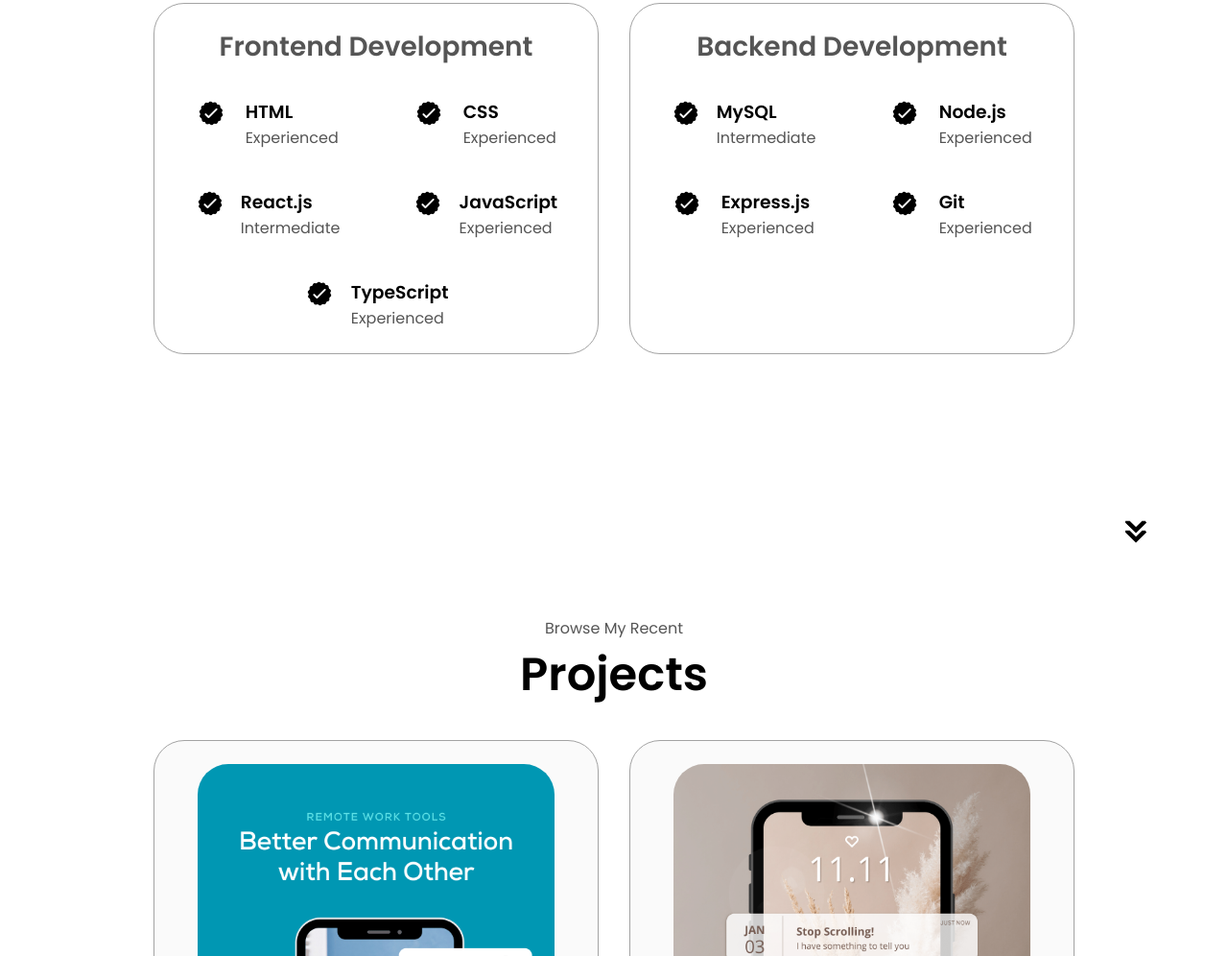
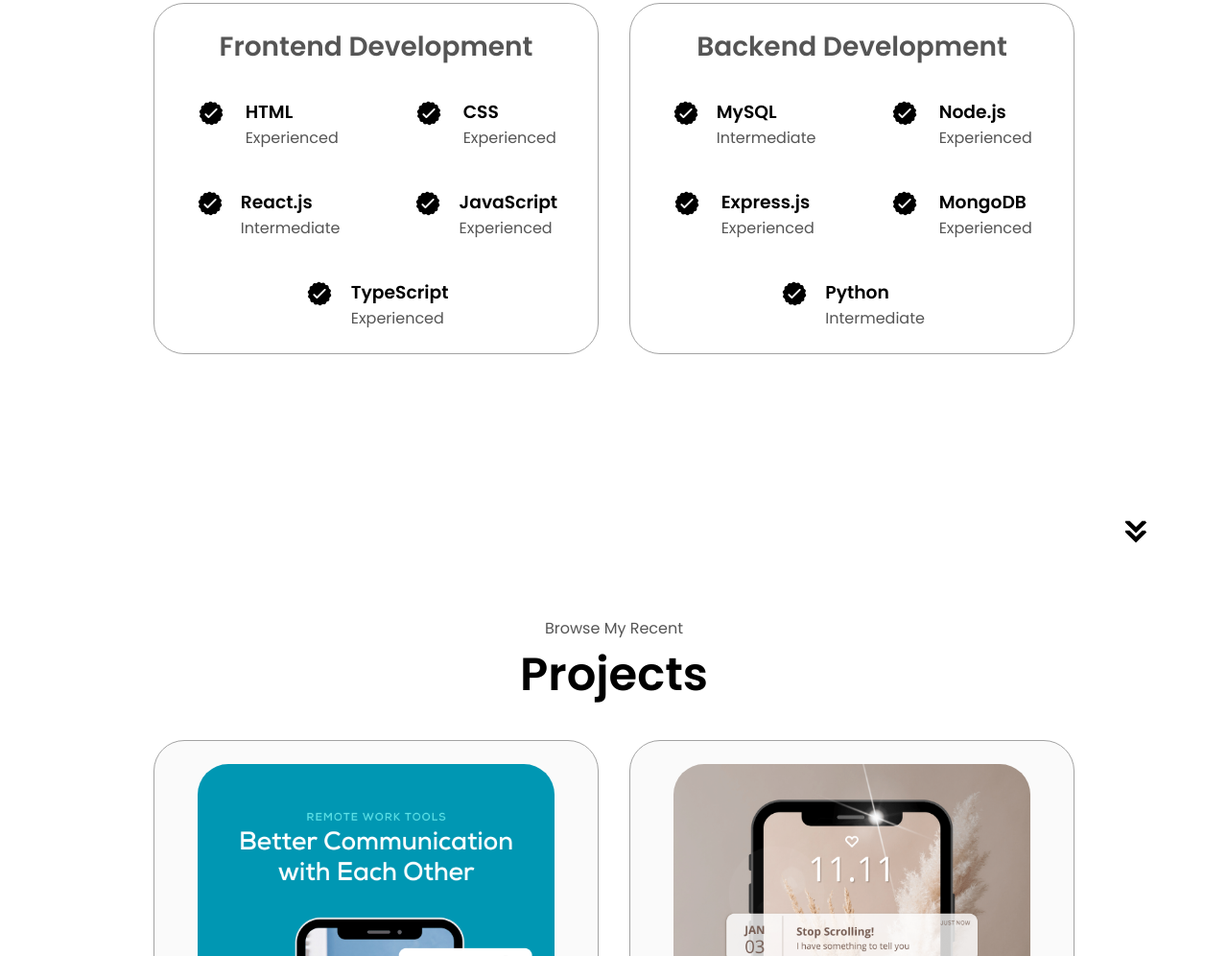
Before and after one commit to kailasdumane/Personal-Portfolio, a plain HTML site: page index.html in a window 1280 px wide. Shown: the part 1822-2818 px from the top of the page at 96% size. Drawn offline with Linux system fonts and the light colour scheme.

Commit message:
mongoDB experience added

```diff
--- a/index.html
+++ b/index.html
@@ -264,8 +264,19 @@
                   class="icon"
                 />
                 <div>
-                  <h3>Git</h3>
+                  <h3>MongoDB</h3>
                   <p>Experienced</p>
+                </div>
+              </article>
+              <article>
+                <img
+                  src="./assets/checkmark.png"
+                  alt="Experience icon"
+                  class="icon"
+                />
+                <div>
+                  <h3>Python</h3>
+                  <p>Intermediate</p>
                 </div>
               </article>
             </div>
```
